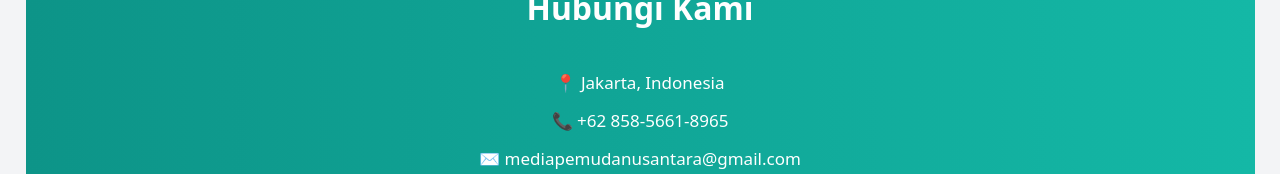
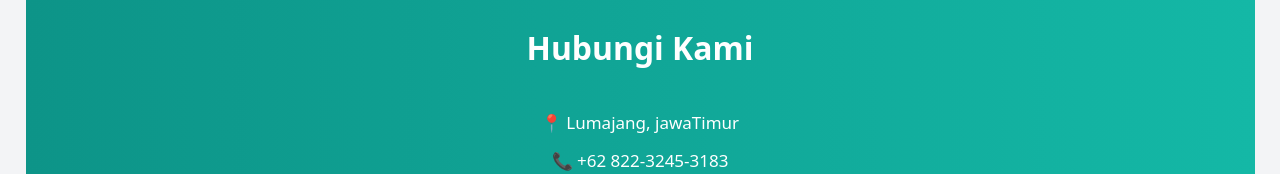
Before and after one commit to rickv-max/Mediapemudanusantara, a Next.js app: page / in a window 1280 px wide. Shown: the part 2626-2800 px from the top of the page. Built offline with nearby package versions, Linux system fonts and the light colour scheme; no server answers.

Commit message:
Update page.tsx

```diff
--- a/app/page.tsx
+++ b/app/page.tsx
@@ -48,7 +48,7 @@ export default function Home() {
 
   // Fungsi redirect WhatsApp
   const pesanWhatsApp = (layanan: string) => {
-    const noWa = "6285856618965";
+    const noWa = "6282232453183";
     const pesan = encodeURIComponent(`Halo, saya ingin pesan layanan: ${layanan}`);
     window.open(`https://wa.me/${noWa}?text=${pesan}`, "_blank");
   };
@@ -124,7 +124,7 @@ export default function Home() {
         {/* Preview utama + Grid kecil */}
 <div className="flex flex-col gap-4">
   {/* Preview utama */}
-  <div className="w-full h-48 sm:h-64 bg-gray-300 rounded-xl flex items-center justify-center mb-4 shadow-md overflow-hidden">
+  <div className="w-full aspect-[16/9] bg-gray-300 rounded-xl flex items-center justify-center mb-4 shadow-md overflow-hidden">
     {selectedImage.endsWith(".mp4") ? (
       <video
         key={selectedImage} // ✅ biar refresh saat ganti video
@@ -349,9 +349,9 @@ export default function Home() {
           Hubungi Kami
         </h2>
         <div className="max-w-xl mx-auto space-y-3 text-center">
-          <p>📍 Jakarta, Indonesia</p>
+          <p>📍 Lumajang, jawaTimur</p>
           <p>
-            📞 <a href="tel:+6285856618965">+62 858-5661-8965</a>
+            📞 <a href="tel:6282232453183">+62 822-3245-3183</a>
           </p>
           <p>
             ✉️{" "}
```
